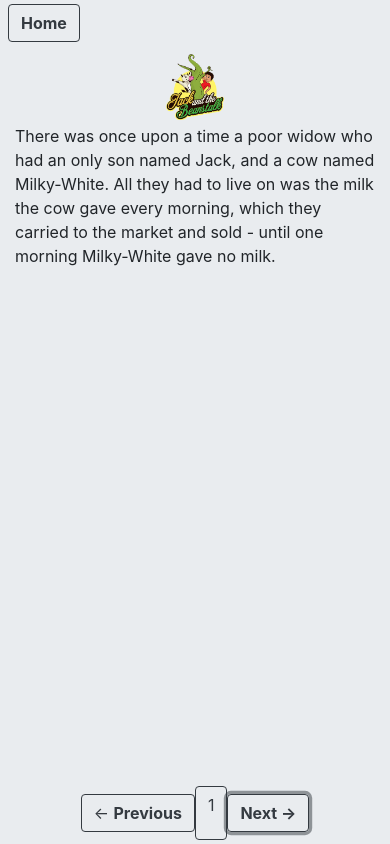
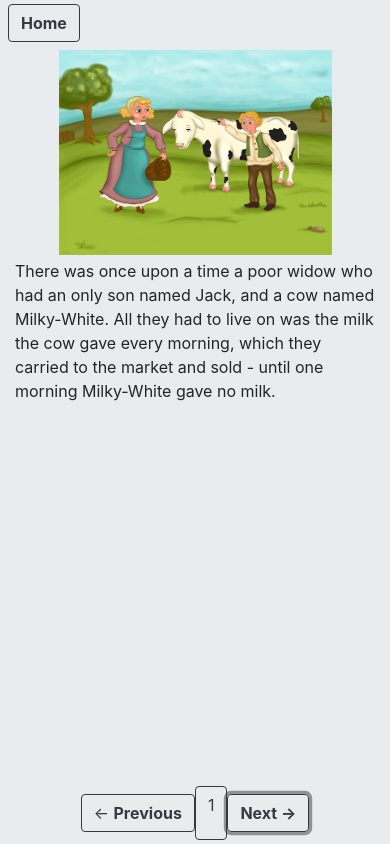
Before and after one commit to Code-Institute-Submissions/Jack-and-the-Beanstalk-Interactive-Story, a plain HTML site: page index.html in a window 390 px wide. Both pictures are taken after a click on the button "Next ->". Drawn offline with nearby package versions, Linux system fonts and the light colour scheme.

Commit message:
Adding image to the story

```diff
--- a/index.html
+++ b/index.html
@@ -15,7 +15,7 @@
 
 <body>
     <div class="sticky-top mt-1 ml-2"><a href="index.html"><button class="btn btn-outline-dark"><b>Home</b></button></a></div>
-    <div class="title-img c-enter"><img src="res/media/title.png" class="mt-2 pt-1"></div>
+    <div class="title-img c-enter" id="title-img"><img src="res/media/title.png" class="mt-2 pt-1"></div>
     <!--title image-->
 
     <div class="container story-container pt-1 pb-2 mb-5" id="story-container">
--- a/res/css/style.css
+++ b/res/css/style.css
@@ -8,7 +8,13 @@ body {
 }
 
 .title-img img{
-    width: 15%
+    width: 20%
+}
+
+@media screen and (max-width: 1242px) {
+ .title-img img{
+    width: 70%
+}
 }
 
 .story-container{
--- a/res/script/script.js
+++ b/res/script/script.js
@@ -8,6 +8,7 @@ $(document).ready(function(){
 var storyContent = document.getElementById("story-container");
 var i=keys.length;
 var a=keys.length+1;
+var titleImg = document.getElementById("title-img");
 
 
 
@@ -16,6 +17,7 @@ $("#next").click(function next(){
     if (i<keys.length){
         i=i+1;}else{i=1;}
         storyContent.innerHTML="<p>"+keys[i-1]+"</p>";
+        titleImg.innerHTML=`<img src="res/media/c`+[i]+`.png" class="mt-1 pt-1">`;
 
   // Section counter "increasing"
          if (a<keys.length){
@@ -30,6 +32,7 @@ $("#prev").click(function prev(){
     if (i<keys.length+1 && i>1){
         i=i-1;}else{i=keys.length;}
         storyContent.innerHTML="<p class='mb-5'>"+keys[i-1]+"</p>";
+                titleImg.innerHTML=`<img src="res/media/c`+[i]+`.png" class="mt-1 pt-1">`;
           // Section counter "decreasing"
          if (a<keys.length+1 && a>1){
         a=a-1;}else{a=keys.length;}
```
Also changed, not shown: res/media/c1.png (added), res/media/c10.png (added), res/media/c11.png (added), res/media/c12.png (added), res/media/c13.png (added), res/media/c14.png (added), res/media/c15.png (added), res/media/c16.png (added), res/media/c17.png (added), res/media/c2.png (added), res/media/c3.png (added), res/media/c4.png (added), res/media/c5.png (added), res/media/c6.png (added), 3 more files.
